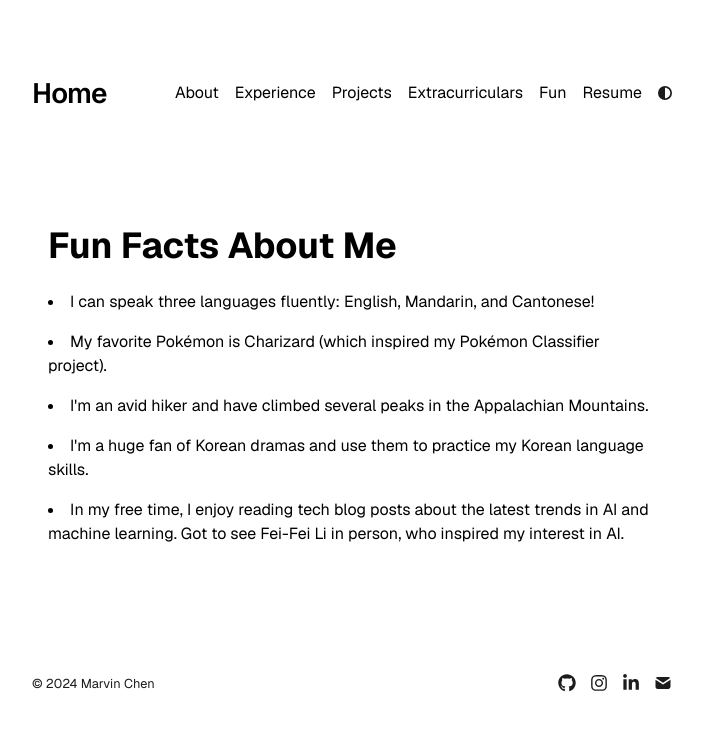
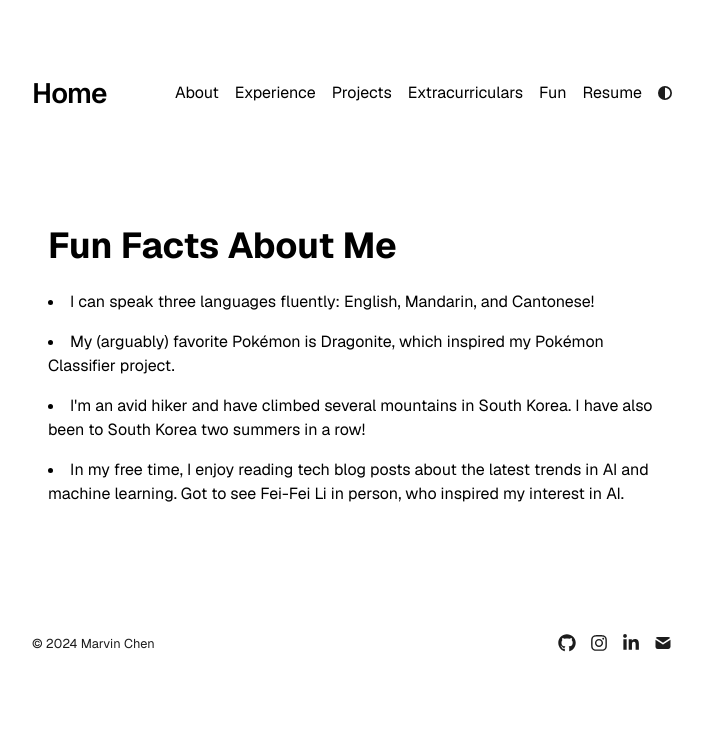
Before and after one commit to marvin-chen/nextfolio-a-simple-next-js-portfolio, a Next.js app: page /fun in a window 1280 px wide. Shown: the top 730 px of the page, without its empty margins (288-991 px from the left). Built offline with nearby package versions, Linux system fonts and the light colour scheme.

Commit message:
changed text

```diff
--- a/app/fun/page.tsx
+++ b/app/fun/page.tsx
@@ -6,9 +6,8 @@ export default function Fun() {
       <h1 className="text-4xl font-bold mb-6">Fun Facts About Me</h1>
       <ul className="list-disc list-inside space-y-4">
         <li>I can speak three languages fluently: English, Mandarin, and Cantonese!</li>
-        <li>My favorite Pokémon is Charizard (which inspired my Pokémon Classifier project).</li>
-        <li>I'm an avid hiker and have climbed several peaks in the Appalachian Mountains.</li>
-        <li>I'm a huge fan of Korean dramas and use them to practice my Korean language skills.</li>
+        <li>My (arguably) favorite Pokémon is Dragonite, which inspired my Pokémon Classifier project.</li>
+        <li>I'm an avid hiker and have climbed several mountains in South Korea. I have also been to South Korea two summers in a row! </li>
         <li>In my free time, I enjoy reading tech blog posts about the latest trends in AI and machine learning. Got to see Fei-Fei Li in person, who inspired my interest in AI. </li>
       </ul>
     </div>
```
